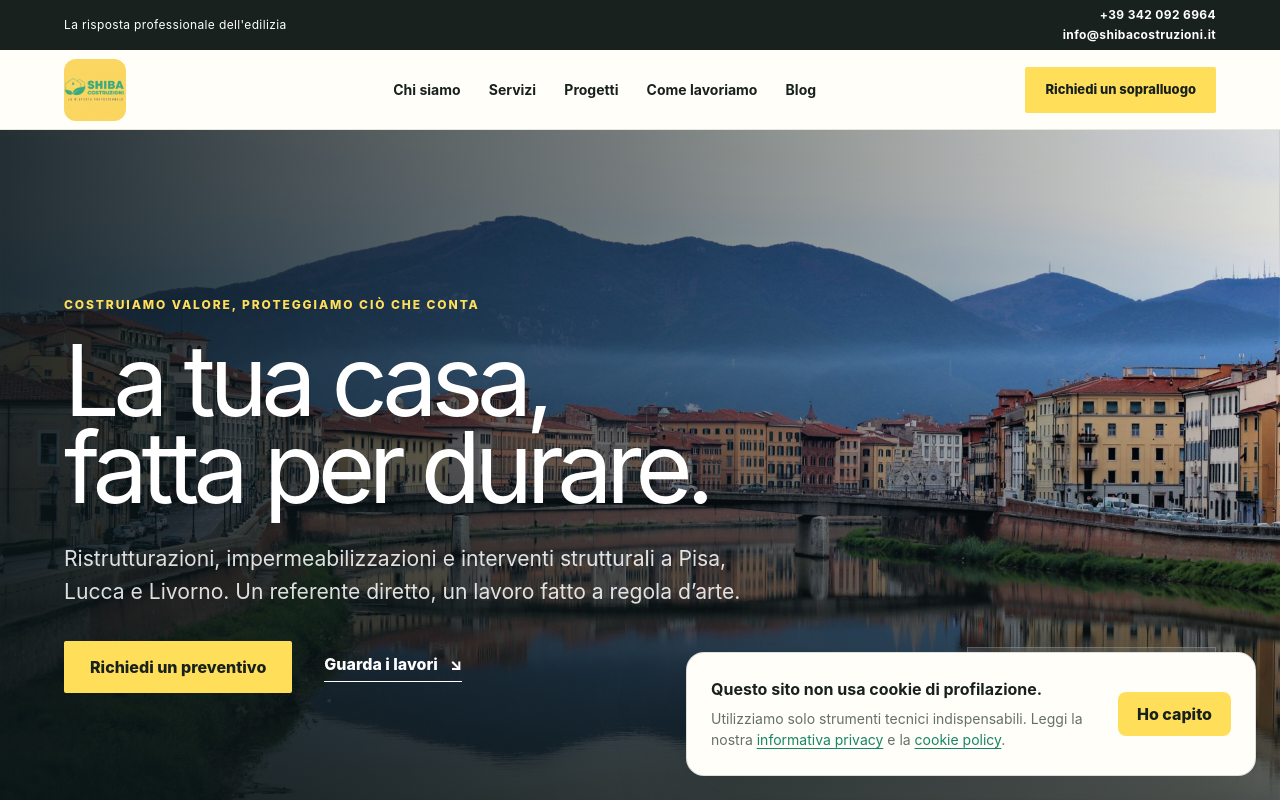
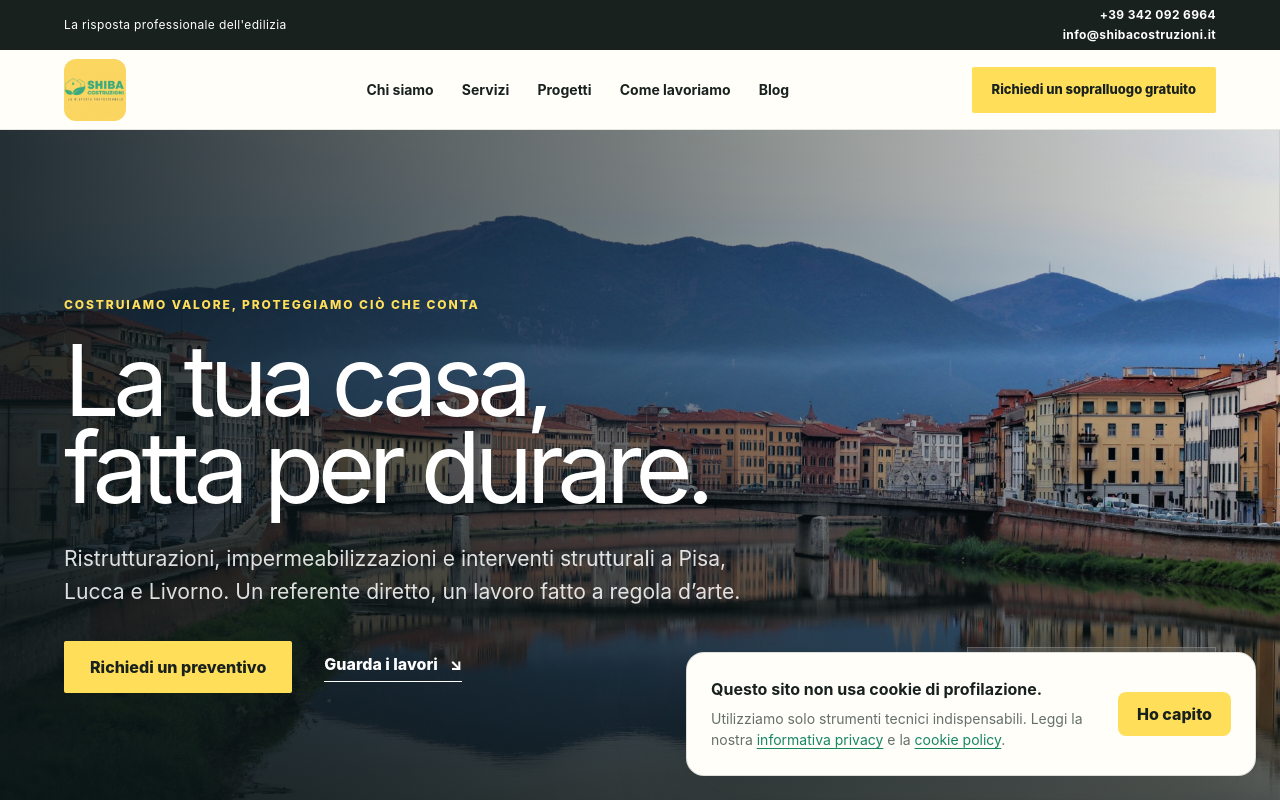
Before and after one commit to idriz90/shibacostruzioni, a Next.js app: page / in a window 1280 px wide. Shown: the top 800 px of the page. Built offline with nearby package versions, Linux system fonts and the light colour scheme; no server answers.

Commit message:
Aggiorna invito al sopralluogo gratuito

```diff
--- a/app/components/SiteChrome.tsx
+++ b/app/components/SiteChrome.tsx
@@ -13,7 +13,7 @@ export function SiteHeader() {
           <a href={siteUrl("/chi-siamo/")}>Chi siamo</a><a href={siteUrl("/servizi/")}>Servizi</a><a href={siteUrl("/progetti/")}>Progetti</a>
           <a href={siteUrl("/come-lavoriamo/")}>Come lavoriamo</a><a href={siteUrl("/blog/")}>Blog</a>
         </nav>
-        <a className="button button-small" href={siteUrl("/contatti/")}>Richiedi un sopralluogo</a>
+        <a className="button button-small" href={siteUrl("/contatti/")}>Richiedi un sopralluogo gratuito</a>
         <details className="mobile-menu"><summary aria-label="Apri il menu">Menu</summary><nav aria-label="Navigazione mobile">
           <a href={siteUrl("/")}>Home</a><a href={siteUrl("/chi-siamo/")}>Chi siamo</a><a href={siteUrl("/servizi/")}>Servizi</a><a href={siteUrl("/progetti/")}>Progetti</a>
           <a href={siteUrl("/come-lavoriamo/")}>Come lavoriamo</a><a href={siteUrl("/blog/")}>Blog</a><a href={siteUrl("/contatti/")}>Contatti</a>
--- a/app/globals.css
+++ b/app/globals.css
@@ -26,6 +26,7 @@ button, input, textarea, select { font: inherit; }
 .button { display: inline-flex; min-height: 52px; align-items: center; justify-content: center; padding: 0 26px; border: 0; border-radius: 2px; background: var(--yellow); color: var(--ink); font-weight: 800; cursor: pointer; transition: transform .2s ease, background .2s ease; }
 .button:hover { transform: translateY(-2px); background: #ffe474; }
 .button-small { min-height: 46px; padding: 0 20px; font-size: 13px; }
+.site-header > .button-small { white-space: nowrap; }
 .mobile-menu { display: none; }
 
 .hero { position: relative; min-height: min(760px, calc(100vh - 122px)); display: flex; align-items: flex-end; overflow: hidden; color: white; }
--- a/app/page.tsx
+++ b/app/page.tsx
@@ -75,7 +75,7 @@ export default function Home() {
           <a href={url("/come-lavoriamo/")}>Come lavoriamo</a>
           <a href={url("/blog/")}>Blog</a>
         </nav>
-        <a className="button button-small" href={url("/contatti/")}>Richiedi un sopralluogo</a>
+        <a className="button button-small" href={url("/contatti/")}>Richiedi un sopralluogo gratuito</a>
         <details className="mobile-menu">
           <summary aria-label="Apri il menu">Menu</summary>
           <nav aria-label="Navigazione mobile">
```
